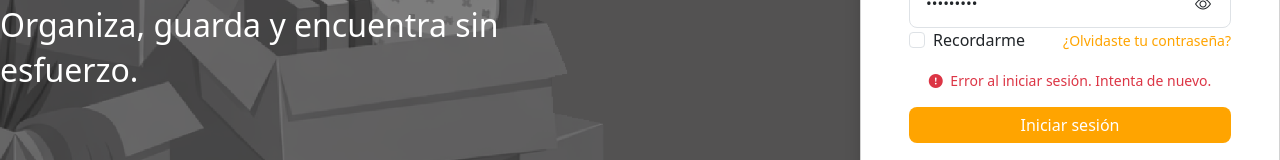
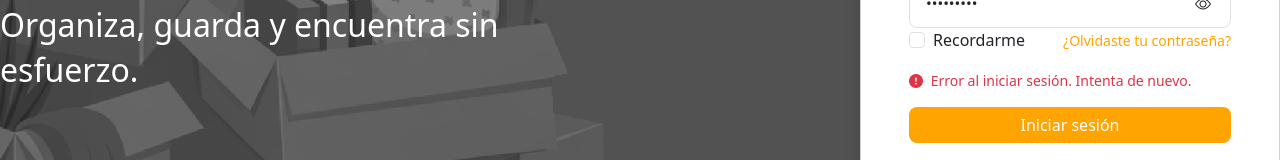
Before and after one commit to an-vila/Qubby, an Angular app in the folder client/: page /auth/login in a window 1280 px wide. Both pictures are taken after typing "name@example.com", "Sample123" into the empty fields and a click on the button "Iniciar sesión". Shown: the part 405-565 px from the top of the page. Built offline with nearby package versions, Linux system fonts and the light colour scheme; no server answers.

Commit message:
Error fixing

```diff
--- a/client/src/app/features/auth/pages/login-page/login-page.component.html
+++ b/client/src/app/features/auth/pages/login-page/login-page.component.html
@@ -40,7 +40,7 @@
   </div>
 
   @if (errorMessage) {
-    <div class="text-danger small mb-3 fw-medium fade-in">
+    <div class="text-danger small mb-3 fw-medium fade-in text-start">
       <i class="bi bi-exclamation-circle-fill me-1"></i> {{ errorMessage }}
     </div>
   }
```
